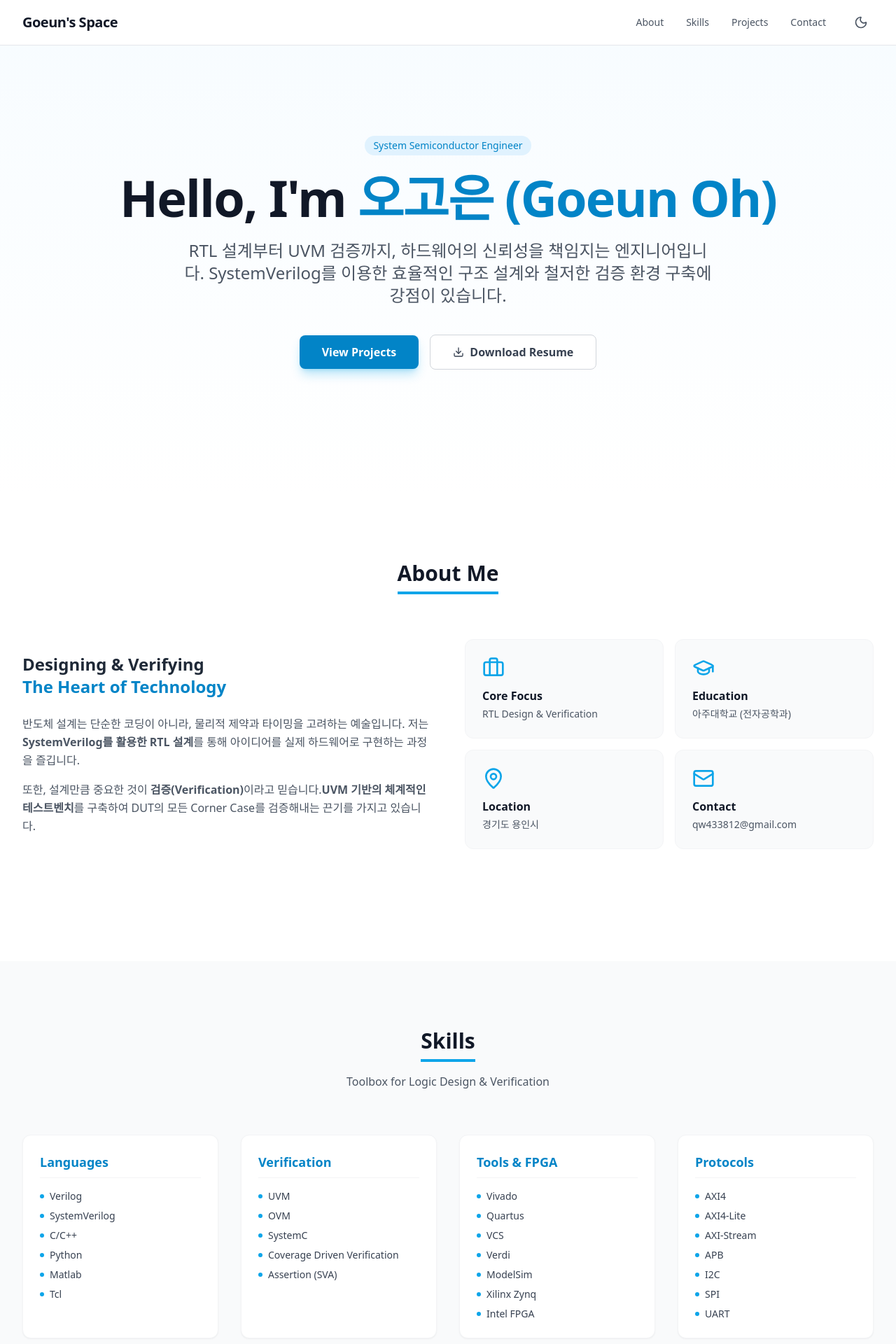
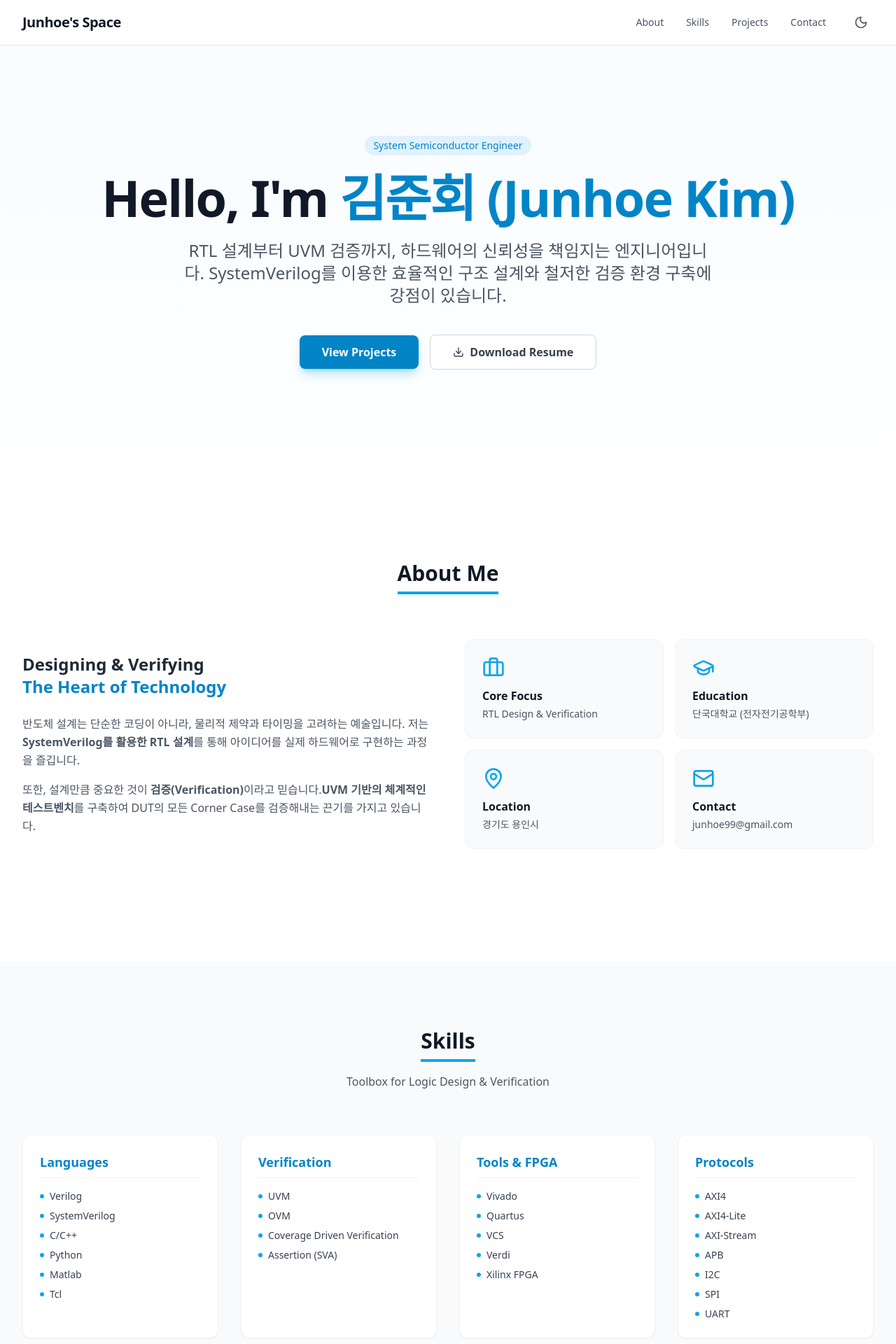
Before and after one commit to junhoe99/my-portfolio, a React (Vite) app: page / in a window 1280 px wide. Shown: the top 1920 px of the page at 70% size. Built offline with nearby package versions, Linux system fonts and the light colour scheme; a web font is replaced by a local one.

Commit message:
update some changes

```diff
--- a/src/components/Navbar.tsx
+++ b/src/components/Navbar.tsx
@@ -37,7 +37,7 @@ const Navbar: React.FC<NavbarProps> = ({ isDarkMode, toggleDarkMode }) => {
           {/* Logo */}
           <div className="flex-shrink-0 flex items-center">
             <Link to="/" className="text-xl font-bold text-gray-900 dark:text-white tracking-tight">
-              Goeun's Space
+              Junhoe's Space
             </Link>
           </div>
 
--- a/src/data/projects.ts
+++ b/src/data/projects.ts
@@ -2,12 +2,12 @@ import type { Project, SkillCategory } from '../types';
 import { ProjectCategory } from '../types';
 
 export const PROFILE_DATA = {
-  name: "오고은 (Goeun Oh)",
+  name: "김준회 (Junhoe Kim)",
   role: "System Semiconductor Design & Verification Engineer",
   summary: "RTL 설계부터 UVM 검증까지, 하드웨어의 신뢰성을 책임지는 엔지니어입니다. SystemVerilog를 이용한 효율적인 구조 설계와 철저한 검증 환경 구축에 강점이 있습니다.",
-  email: "qw433812@gmail.com",
-  github: "https://github.com/goeun-oh",
-  education: "아주대학교 (전자공학과)",
+  email: "junhoe99@gmail.com",
+  github: "https://github.com/junhoe99",
+  education: "단국대학교 (전자전기공학부)",
   location: "경기도 용인시",
   resumeUrl: "/resume.pdf" // Placeholder
 };
@@ -19,11 +19,11 @@ export const SKILLS_DATA: SkillCategory[] = [
   },
   {
     categoryName: "Verification",
-    items: ["UVM", "OVM", "SystemC", "Coverage Driven Verification", "Assertion (SVA)"]
+    items: ["UVM", "OVM",  "Coverage Driven Verification", "Assertion (SVA)"]
   },
   {
     categoryName: "Tools & FPGA",
-    items: ["Vivado", "Quartus", "VCS", "Verdi", "ModelSim", "Xilinx Zynq", "Intel FPGA"]
+    items: ["Vivado", "Quartus", "VCS", "Verdi", "Xilinx FPGA"]
   },
   {
     categoryName: "Protocols",
--- a/src/pages/Home.tsx
+++ b/src/pages/Home.tsx
@@ -75,6 +75,7 @@ const Home: React.FC = () => {
                   </p>
                </div>
              </div>
+
 
              <div className="grid grid-cols-1 sm:grid-cols-2 gap-4">
                 <div className="p-6 bg-gray-50 dark:bg-dark-card rounded-xl border border-gray-100 dark:border-gray-700">
@@ -174,8 +175,8 @@ const Home: React.FC = () => {
         <div className="max-w-7xl mx-auto px-4 sm:px-6 lg:px-8 text-center">
           <h2 className="text-3xl font-bold mb-6">Let's Connect</h2>
           <p className="text-gray-400 mb-8 max-w-2xl mx-auto">
-            I am currently open to new opportunities in System Semiconductor Engineering.
-            Feel free to reach out if you'd like to discuss RTL Design, UVM Verification, or FPGA Prototyping.
+           시스템 반도체 분야에서 새로운 기회를 찾고 있습니다.
+           RTL 설계, UVM 검증, FPGA 프로토타이핑 관련 논의는 언제든 환영합니다.
           </p>
 
           <div className="flex justify-center gap-6 mb-12">
```
